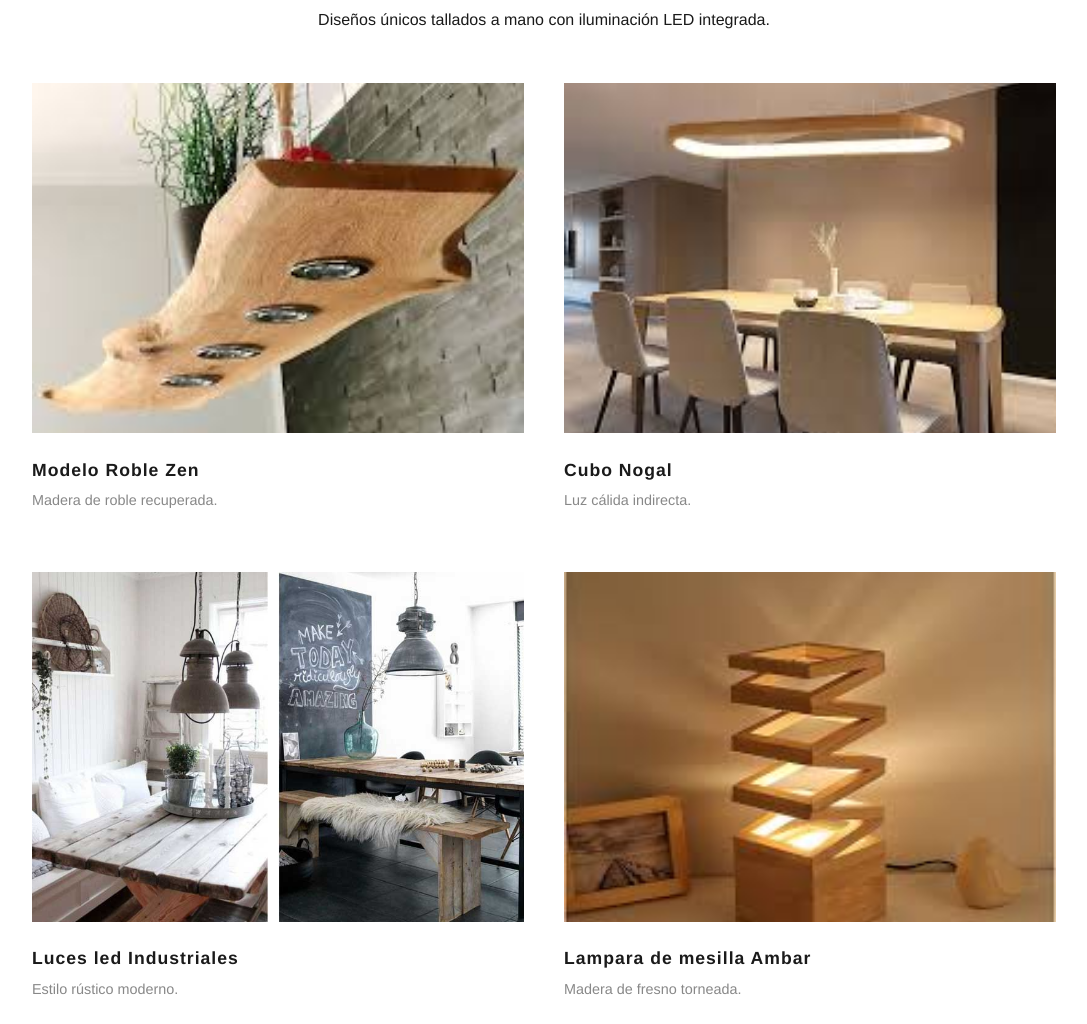
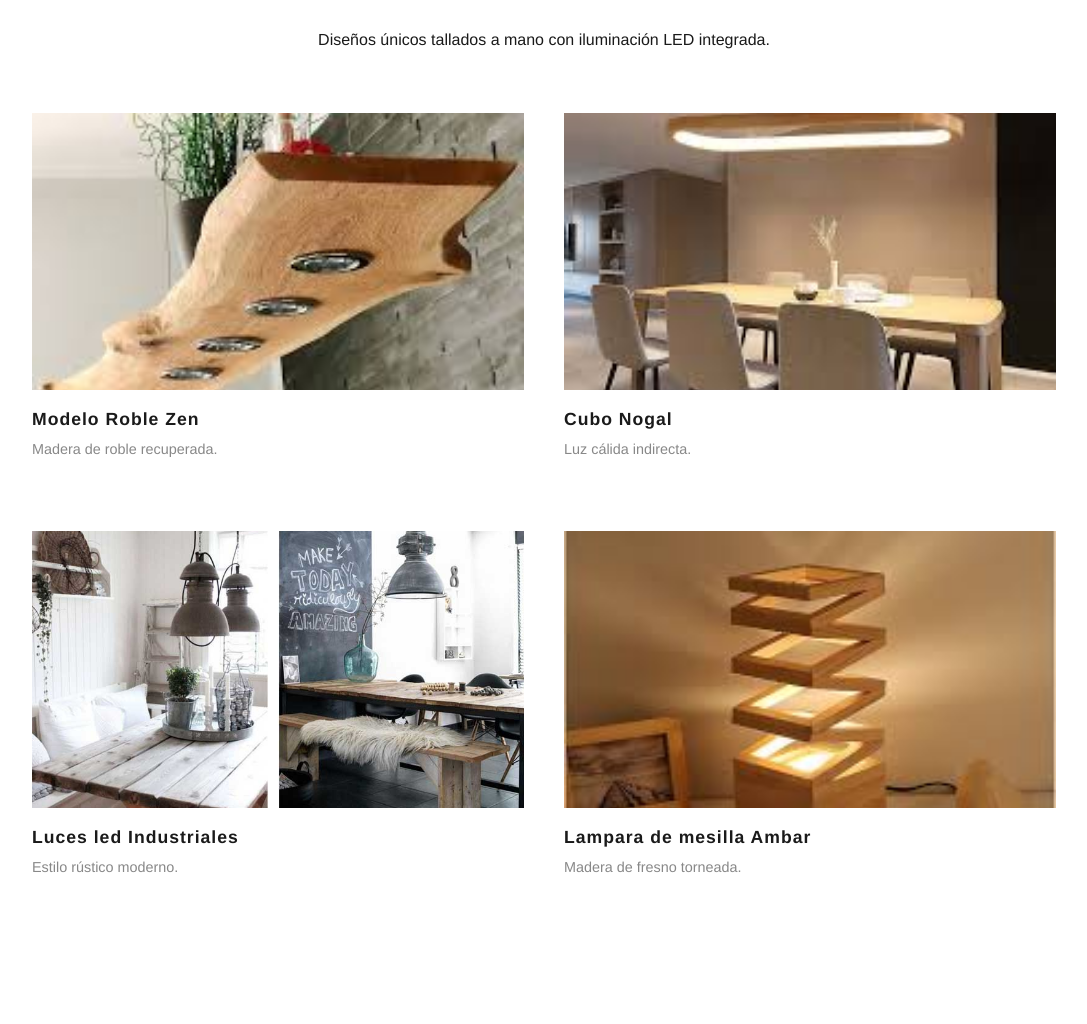
Before and after one commit to mDoloresdegracia/Trabajo_HTML_madera, a plain HTML site: page index.html in a window 1280 px wide. Shown: the part 2219-3243 px from the top of the page, without its empty margins (96-1183 px from the left). Drawn offline with Linux system fonts and the light colour scheme.

Commit message:
Mejora de estilos según buenas prácticas
Ajuste de imágenes para evitar deformaciones, diseño del footer y organización del código por bloques comentados

```diff
--- a/css/estilos.css
+++ b/css/estilos.css
@@ -191,9 +191,10 @@ footer a[href="#"] {
 
 .producto img {
     width: 100%;
-    height: 350px;
-    object-fit: cover; /* Ajusta la imagen sin deformarla */
-    background-color: #f5f5f5; /* Fondo gris si no hay imagen aún */
+    /* Eliminamos 'height: 350px' para que respete el 'height: auto' de abajo */
+    aspect-ratio: 16 / 9; /* Esto mantiene el tamaño uniforme sin deformar */
+    object-fit: cover;
+    background-color: #f5f5f5;
     margin-bottom: 15px;
     transition: transform 0.3s ease;
 }
@@ -394,4 +395,23 @@ footer a[href="#"] {
         box-shadow: 0 0 20px #f1c40f, 0 0 40px #f39c12;
         opacity: 1;
     }
+
 }
+
+/* ============================================================
+   BUENAS PRÁCTICAS: CONTROL DE IMÁGENES Y FOOTER
+   ============================================================ */
+
+/* El CSS redefine el tamaño visual de las imágenes para que sean responsivas */
+img {
+    max-width: 100%; /* Evita que la imagen sea más ancha que la pantalla */
+    height: auto;    /* Mantiene la proporción original (evita que se deforme) */
+    display: block;  /* Elimina espacios innecesarios bajo la imagen */
+    margin: 10px auto;
+}
+
+/* Estilo para los enlaces de redes sociales */
+.redes-sociales a:hover {
+    color: #ff9900; /* Efecto al pasar el ratón: color madera/ámbar */
+    text-decoration: underline;
+}
```
